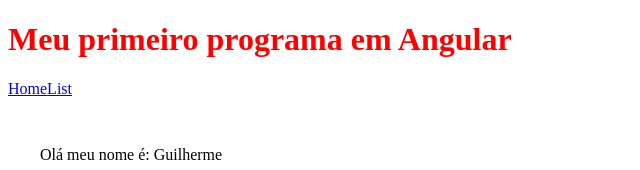
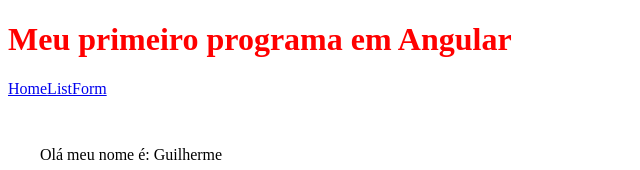
Before and after one commit to Guilh3rmeCabral/Angular, an Angular app: page / in a window 1280 px wide. Shown: the top 170 px of the page, without its empty margins (0-640 px from the left). Built offline with nearby package versions, Linux system fonts and the light colour scheme.

Commit message:
Feat: Adicionando nova rota e menu de navegação

```diff
--- a/src/app/app-routing.module.ts
+++ b/src/app/app-routing.module.ts
@@ -2,10 +2,12 @@ import { NgModule } from '@angular/core';
 import { RouterModule, Routes } from '@angular/router';
 import { FirstComponentComponent } from './components/first-component/first-component.component';
 import { ListRenderComponent } from './components/list-render/list-render.component';
+import { TwoWayBindingComponent } from './components/two-way-binding/two-way-binding.component';
 
 const routes: Routes = [
   {path: '', component: FirstComponentComponent},
   {path: 'list', component: ListRenderComponent},
+  {path: 'two', component: TwoWayBindingComponent}
 
 ];
 
--- a/src/app/app.component.html
+++ b/src/app/app.component.html
@@ -2,5 +2,6 @@
 <nav>
   <a routerLink="/">Home</a>
   <a routerLink="/list">List</a>
+  <a routerLink="/two">Form</a>
 </nav>
 <router-outlet></router-outlet>
```
